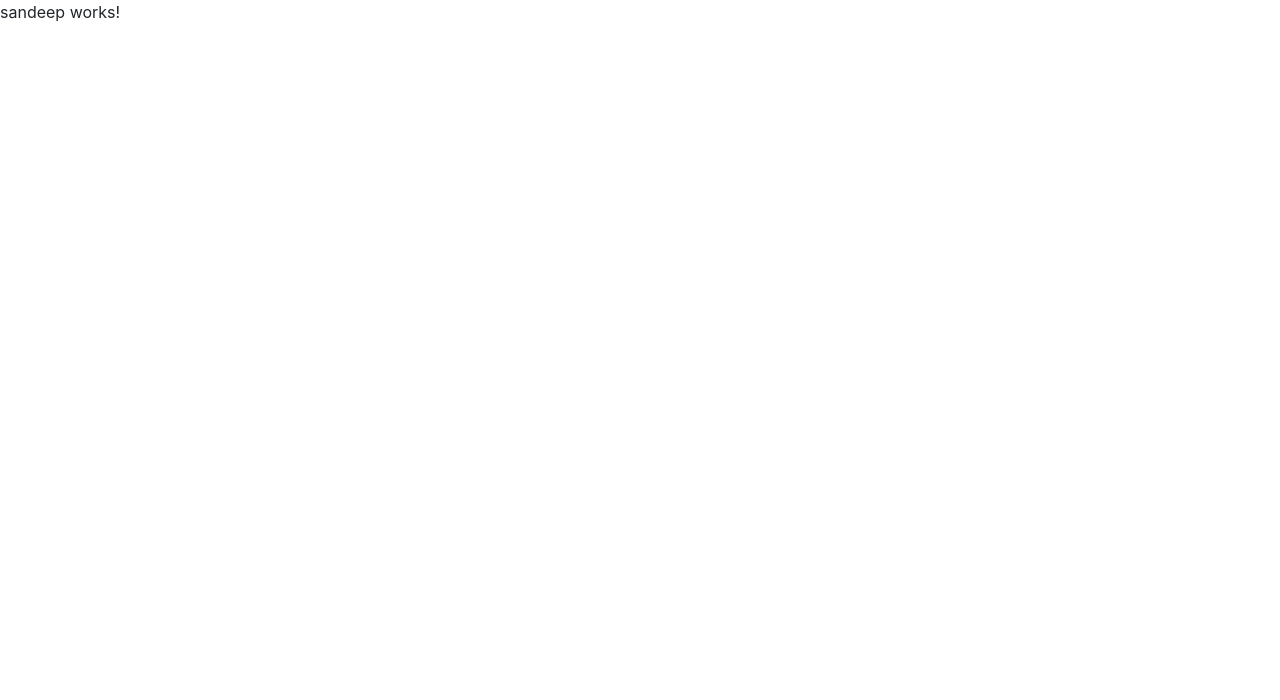
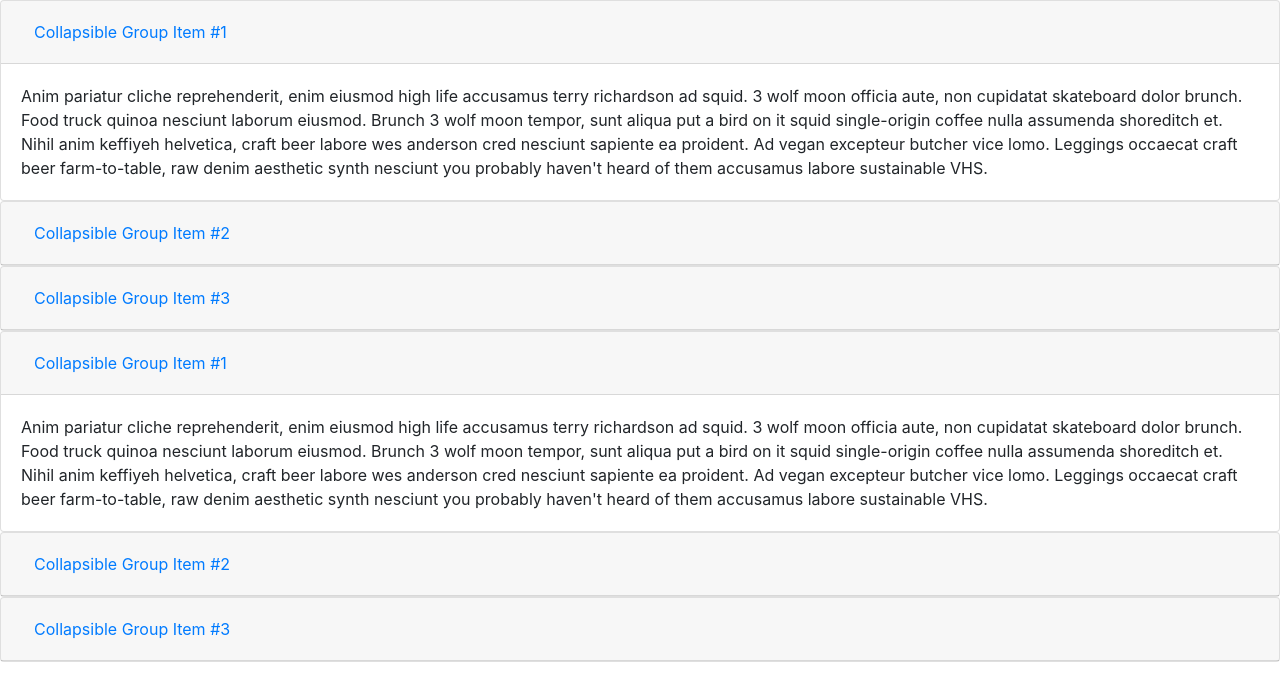
Before and after one commit to Shubhu2107/notes-sample-app, an Angular app: page /sandeep in a window 1280 px wide. Shown: the top 700 px of the page. Built offline with nearby package versions, Linux system fonts and the light colour scheme.

Commit message:
added accordion

```diff
--- a/src/app/sandeep/sandeep.component.html
+++ b/src/app/sandeep/sandeep.component.html
@@ -1 +1,155 @@
-<p>sandeep works!</p>
+<router-outlet>
+    <section>
+        <div id="anguler">
+            <div id="accordion">
+                <div class="card">
+                    <div class="card-header" id="headingOne">
+                        <h5 class="mb-0">
+                            <button class="btn btn-link" data-toggle="collapse" data-target="#collapseOne"
+                                aria-expanded="true" aria-controls="collapseOne">
+                                Collapsible Group Item #1
+                            </button>
+                        </h5>
+                    </div>
+
+                    <div id="collapseOne" class="collapse show" aria-labelledby="headingOne" data-parent="#accordion">
+                        <div class="card-body">
+                            Anim pariatur cliche reprehenderit, enim eiusmod high life accusamus terry richardson ad
+                            squid.
+                            3 wolf moon officia aute, non cupidatat skateboard dolor brunch. Food truck quinoa nesciunt
+                            laborum eiusmod. Brunch 3 wolf moon tempor, sunt aliqua put a bird on it squid single-origin
+                            coffee nulla assumenda shoreditch et. Nihil anim keffiyeh helvetica, craft beer labore wes
+                            anderson cred nesciunt sapiente ea proident. Ad vegan excepteur butcher vice lomo. Leggings
+                            occaecat craft beer farm-to-table, raw denim aesthetic synth nesciunt you probably haven't
+                            heard
+                            of them accusamus labore sustainable VHS.
+                        </div>
+                    </div>
+                </div>
+                <div class="card">
+                    <div class="card-header" id="headingTwo">
+                        <h5 class="mb-0">
+                            <button class="btn btn-link collapsed" data-toggle="collapse" data-target="#collapseTwo"
+                                aria-expanded="false" aria-controls="collapseTwo">
+                                Collapsible Group Item #2
+                            </button>
+                        </h5>
+                    </div>
+                    <div id="collapseTwo" class="collapse" aria-labelledby="headingTwo" data-parent="#accordion">
+                        <div class="card-body">
+                            Anim pariatur cliche reprehenderit, enim eiusmod high life accusamus terry richardson ad
+                            squid.
+                            3 wolf moon officia aute, non cupidatat skateboard dolor brunch. Food truck quinoa nesciunt
+                            laborum eiusmod. Brunch 3 wolf moon tempor, sunt aliqua put a bird on it squid single-origin
+                            coffee nulla assumenda shoreditch et. Nihil anim keffiyeh helvetica, craft beer labore wes
+                            anderson cred nesciunt sapiente ea proident. Ad vegan excepteur butcher vice lomo. Leggings
+                            occaecat craft beer farm-to-table, raw denim aesthetic synth nesciunt you probably haven't
+                            heard
+                            of them accusamus labore sustainable VHS.
+                        </div>
+                    </div>
+                </div>
+                <div class="card">
+                    <div class="card-header" id="headingThree">
+                        <h5 class="mb-0">
+                            <button class="btn btn-link collapsed" data-toggle="collapse" data-target="#collapseThree"
+                                aria-expanded="false" aria-controls="collapseThree">
+                                Collapsible Group Item #3
+                            </button>
+                        </h5>
+                    </div>
+                    <div id="collapseThree" class="collapse" aria-labelledby="headingThree" data-parent="#accordion">
+                        <div class="card-body">
+                            Anim pariatur cliche reprehenderit, enim eiusmod high life accusamus terry richardson ad
+                            squid.
+                            3 wolf moon officia aute, non cupidatat skateboard dolor brunch. Food truck quinoa nesciunt
+                            laborum eiusmod. Brunch 3 wolf moon tempor, sunt aliqua put a bird on it squid single-origin
+                            coffee nulla assumenda shoreditch et. Nihil anim keffiyeh helvetica, craft beer labore wes
+                            anderson cred nesciunt sapiente ea proident. Ad vegan excepteur butcher vice lomo. Leggings
+                            occaecat craft beer farm-to-table, raw denim aesthetic synth nesciunt you probably haven't
+                            heard
+                            of them accusamus labore sustainable VHS.
+                        </div>
+                    </div>
+                </div>
+            </div>
+        </div>
+    </section>
+
+    <section>
+        <div id="anguler1">
+            <div id="accordion1">
+                <div class="card">
+                    <div class="card-header" id="headingOne">
+                        <h5 class="mb-0">
+                            <button class="btn btn-link" data-toggle="collapse" data-target="#collapseOne"
+                                aria-expanded="true" aria-controls="collapseOne">
+                                Collapsible Group Item #1
+                            </button>
+                        </h5>
+                    </div>
+
+                    <div id="collapseOne" class="collapse show" aria-labelledby="headingOne" data-parent="#accordion">
+                        <div class="card-body">
+                            Anim pariatur cliche reprehenderit, enim eiusmod high life accusamus terry richardson ad
+                            squid.
+                            3 wolf moon officia aute, non cupidatat skateboard dolor brunch. Food truck quinoa nesciunt
+                            laborum eiusmod. Brunch 3 wolf moon tempor, sunt aliqua put a bird on it squid single-origin
+                            coffee nulla assumenda shoreditch et. Nihil anim keffiyeh helvetica, craft beer labore wes
+                            anderson cred nesciunt sapiente ea proident. Ad vegan excepteur butcher vice lomo. Leggings
+                            occaecat craft beer farm-to-table, raw denim aesthetic synth nesciunt you probably haven't
+                            heard
+                            of them accusamus labore sustainable VHS.
+                        </div>
+                    </div>
+                </div>
+                <div class="card">
+                    <div class="card-header" id="headingTwo">
+                        <h5 class="mb-0">
+                            <button class="btn btn-link collapsed" data-toggle="collapse" data-target="#collapseTwo"
+                                aria-expanded="false" aria-controls="collapseTwo">
+                                Collapsible Group Item #2
+                            </button>
+                        </h5>
+                    </div>
+                    <div id="collapseTwo" class="collapse" aria-labelledby="headingTwo" data-parent="#accordion">
+                        <div class="card-body">
+                            Anim pariatur cliche reprehenderit, enim eiusmod high life accusamus terry richardson ad
+                            squid.
+                            3 wolf moon officia aute, non cupidatat skateboard dolor brunch. Food truck quinoa nesciunt
+                            laborum eiusmod. Brunch 3 wolf moon tempor, sunt aliqua put a bird on it squid single-origin
+                            coffee nulla assumenda shoreditch et. Nihil anim keffiyeh helvetica, craft beer labore wes
+                            anderson cred nesciunt sapiente ea proident. Ad vegan excepteur butcher vice lomo. Leggings
+                            occaecat craft beer farm-to-table, raw denim aesthetic synth nesciunt you probably haven't
+                            heard
+                            of them accusamus labore sustainable VHS.
+                        </div>
+                    </div>
+                </div>
+                <div class="card">
+                    <div class="card-header" id="headingThree">
+                        <h5 class="mb-0">
+                            <button class="btn btn-link collapsed" data-toggle="collapse" data-target="#collapseThree"
+                                aria-expanded="false" aria-controls="collapseThree">
+                                Collapsible Group Item #3
+                            </button>
+                        </h5>
+                    </div>
+                    <div id="collapseThree" class="collapse" aria-labelledby="headingThree" data-parent="#accordion">
+                        <div class="card-body">
+                            Anim pariatur cliche reprehenderit, enim eiusmod high life accusamus terry richardson ad
+                            squid.
+                            3 wolf moon officia aute, non cupidatat skateboard dolor brunch. Food truck quinoa nesciunt
+                            laborum eiusmod. Brunch 3 wolf moon tempor, sunt aliqua put a bird on it squid single-origin
+                            coffee nulla assumenda shoreditch et. Nihil anim keffiyeh helvetica, craft beer labore wes
+                            anderson cred nesciunt sapiente ea proident. Ad vegan excepteur butcher vice lomo. Leggings
+                            occaecat craft beer farm-to-table, raw denim aesthetic synth nesciunt you probably haven't
+                            heard
+                            of them accusamus labore sustainable VHS.
+                        </div>
+                    </div>
+                </div>
+            </div>
+        </div>
+    </section>
+</router-outlet>
```
